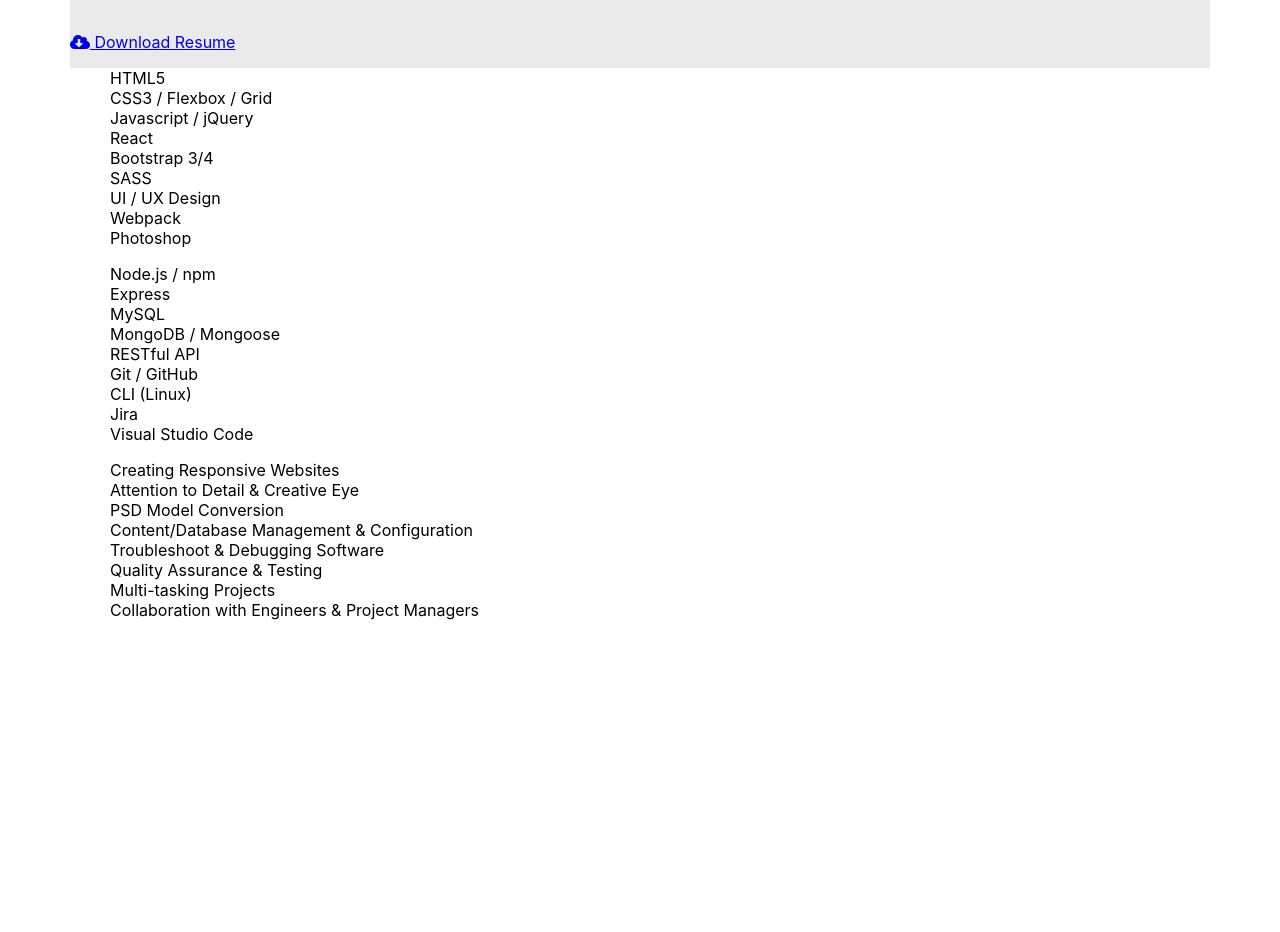
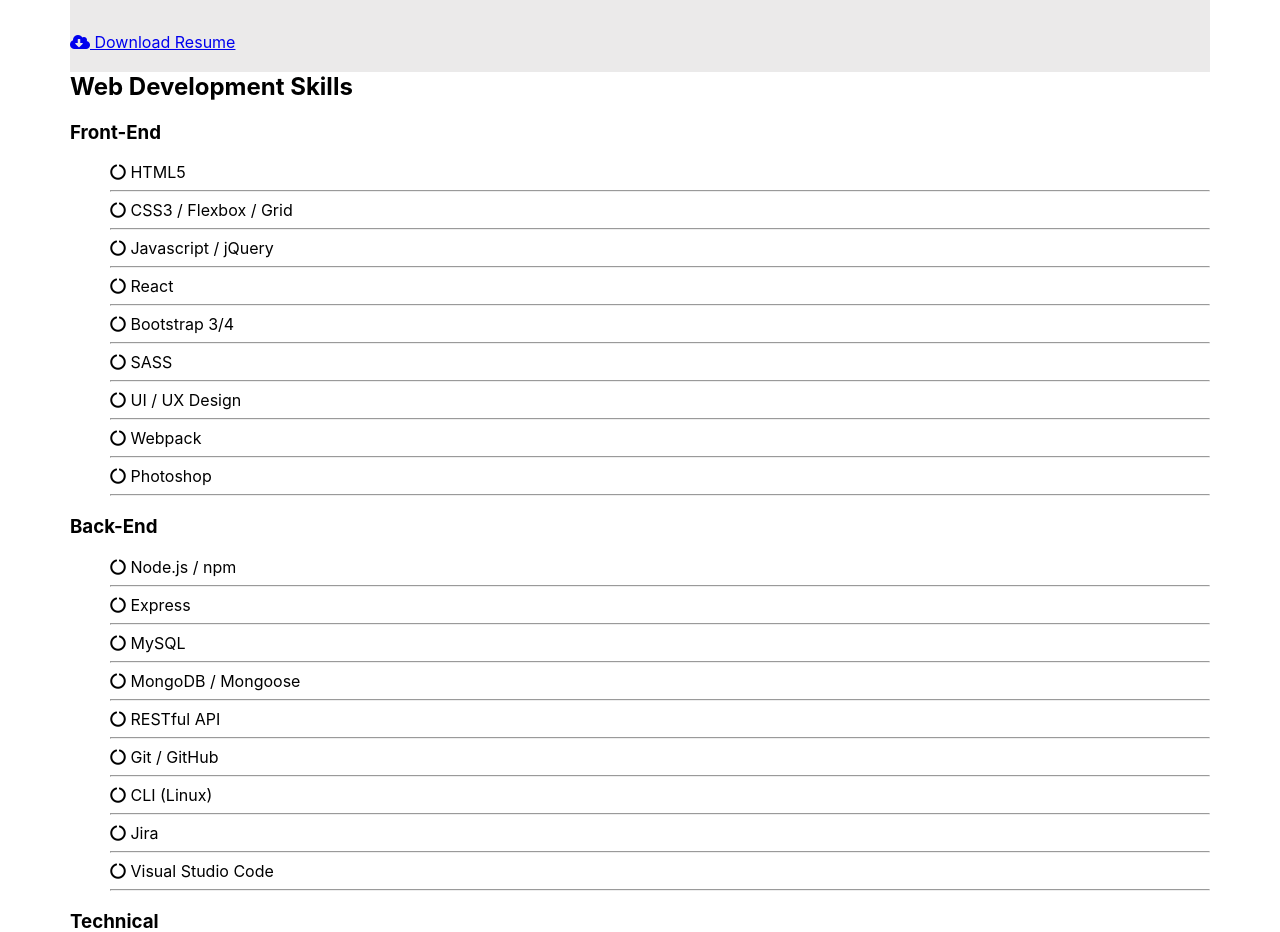
Before and after one commit to drakenguyen4000/portfolio_v2, a React (Create React App) app: page / in a window 1280 px wide. Shown: the part 1040-1972 px from the top of the page. Before the commit the page ends 1676 px from the top, so only its background shows below. Built offline with nearby package versions, Linux system fonts and the light colour scheme.

Commit message:
added icon

```diff
--- a/src/components/Skills.js
+++ b/src/components/Skills.js
@@ -2,26 +2,38 @@ import React from "react";
 
 const Skills = (props) => {
   if (props.data) {
-    var front_end = props.data.frontend;
-    var back_end = props.data.backend;
-    var technical = props.data.technical;
+    var { frontend, backend, technical } = props.data;
   }
   const skill = (list) => {
     if (list) {
       return list.map((item) => {
-        return <li key={item}>{item}</li>;
+        return <li key={item}><i className="fas fa-circle-notch"></i> {item}<hr/></li>;
       });
     }
   };
 
   return (
     <section id="Skills">
+      <h1>Web Development Skills</h1>
       <div>
-        <ul>{skill(front_end)}</ul>
-      </div>
-      <div>{<ul>{skill(back_end)}</ul>}</div>
-      <div>
-        <ul>{skill(technical)}</ul>
+        <span>
+          <h3>
+            <span>Front-End</span>
+          </h3>
+          <ul>{skill(frontend)}</ul>
+        </span>
+        <span>
+          <h3>
+            <span>Back-End</span>
+          </h3>
+          {<ul>{skill(backend)}</ul>}
+        </span>
+        <span>
+          <h3>
+            <span>Technical</span>
+          </h3>
+          <ul>{skill(technical)}</ul>
+        </span>
       </div>
     </section>
   );
```
